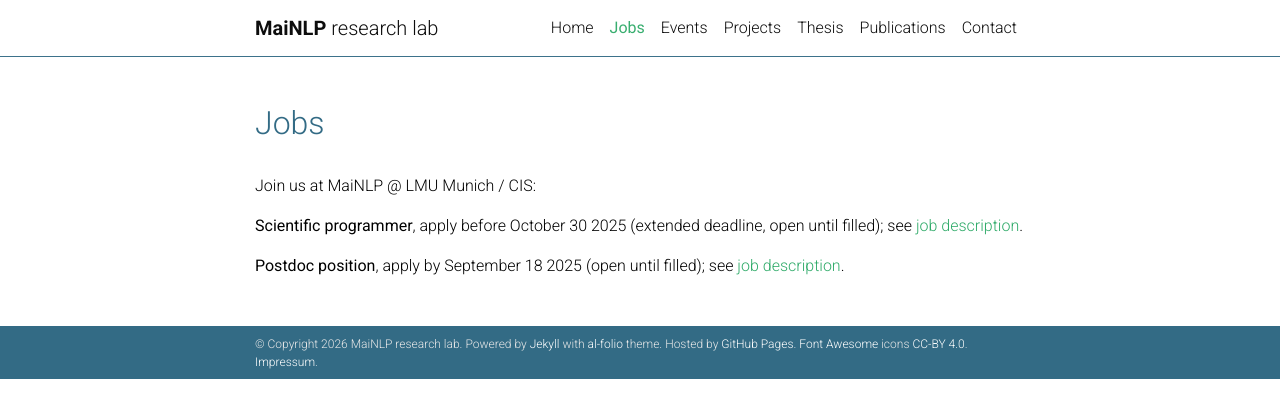
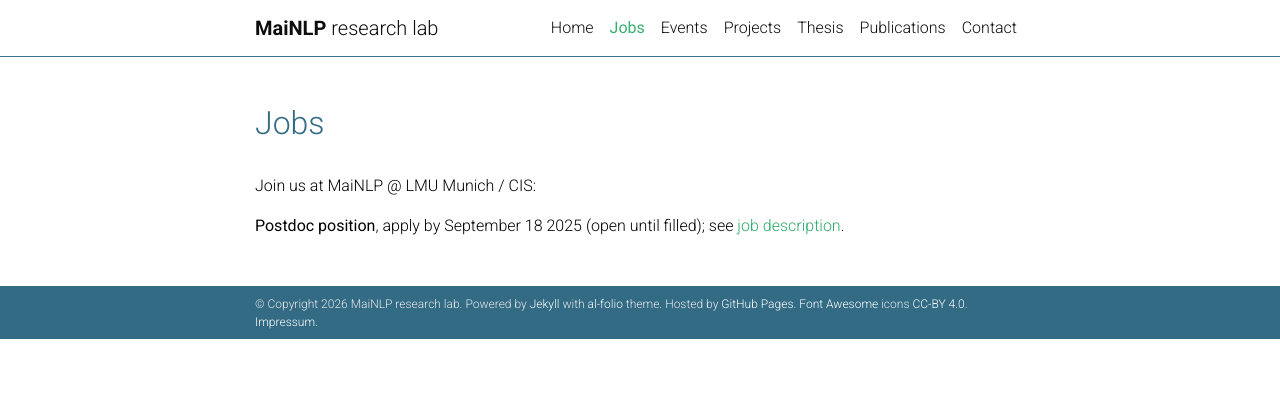
Before and after one commit to mainlp/mainlp.github.io, a Jekyll site: the page built from _pages/jobs.md, in a window 1280 px wide. Shown: the top 418 px of the page. Built offline with Jekyll 4.4.1, drawn with Linux system fonts in a browser that asks for light colours; comment, search, counter and statistics services are not loaded; a style sheet for code colours, icons or effects is not loaded.

Commit message:
Comment out job application details in jobs.md

```diff
--- a/_pages/jobs.md
+++ b/_pages/jobs.md
@@ -15,7 +15,7 @@ Join us at MaiNLP @ LMU Munich / CIS:
 
 <!--<b>HiWi Position on Multilingual Natural Language Inference</b>, apply before August 25 2025 (open until filled); see <a href="/assets/pdf/hiwi-ad-MultilingualNLI.pdf" target="_blank">job description</a>.-->
 
-<b>Scientific programmer</b>, apply before October 30 2025 (extended deadline, open until filled); see <a href="/assets/pdf/Scientific-programmer-2026.pdf" target="_blank">job description</a>.
+<!--<b>Scientific programmer</b>, apply before October 30 2025 (extended deadline, open until filled); see <a href="/assets/pdf/Scientific-programmer-2026.pdf" target="_blank">job description</a>.-->
 
 <b>Postdoc position</b>, apply by September 18 2025 (open until filled); see <a href="/assets/pdf/Postdoc-position-2026.pdf" target="_blank">job description</a>.
 
```
